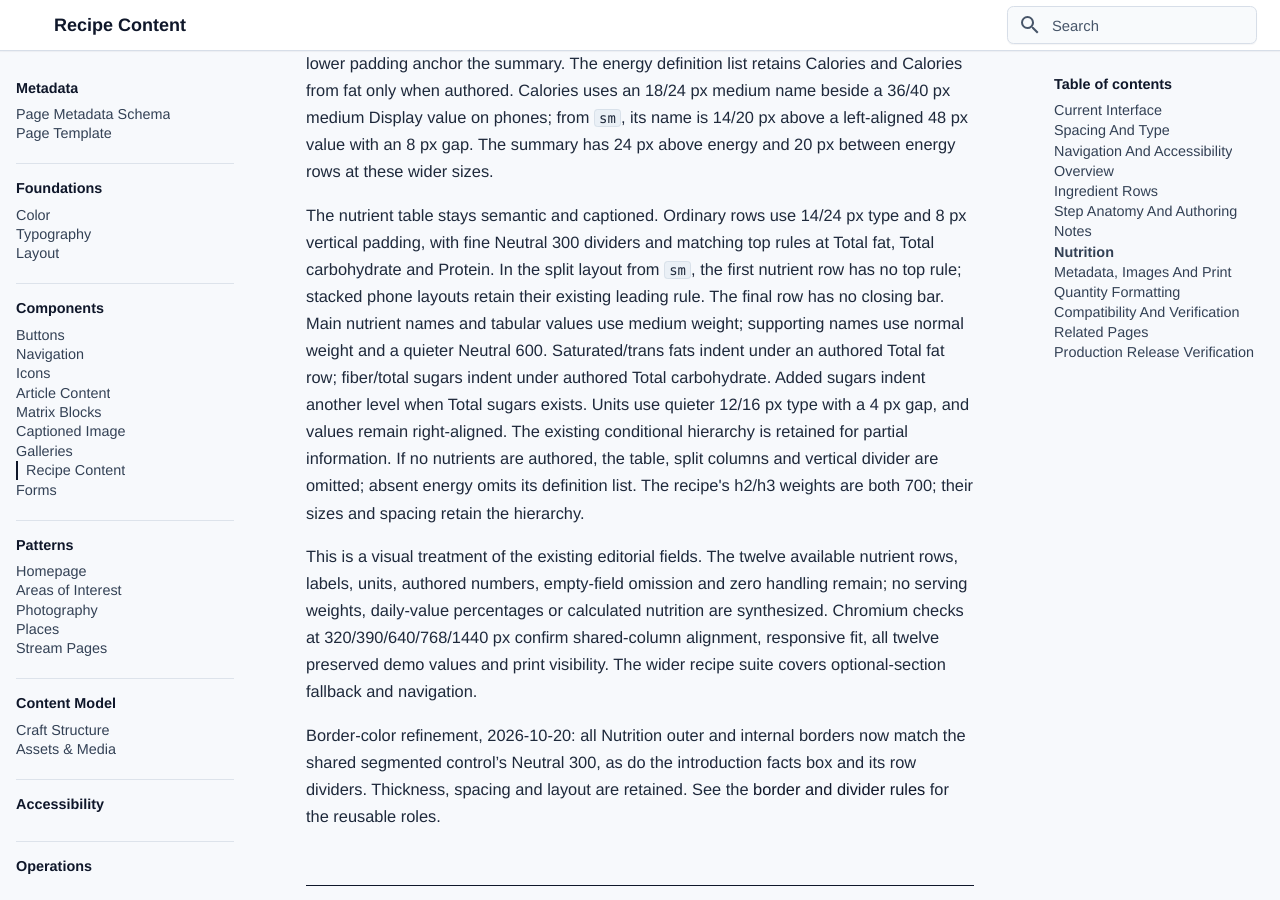
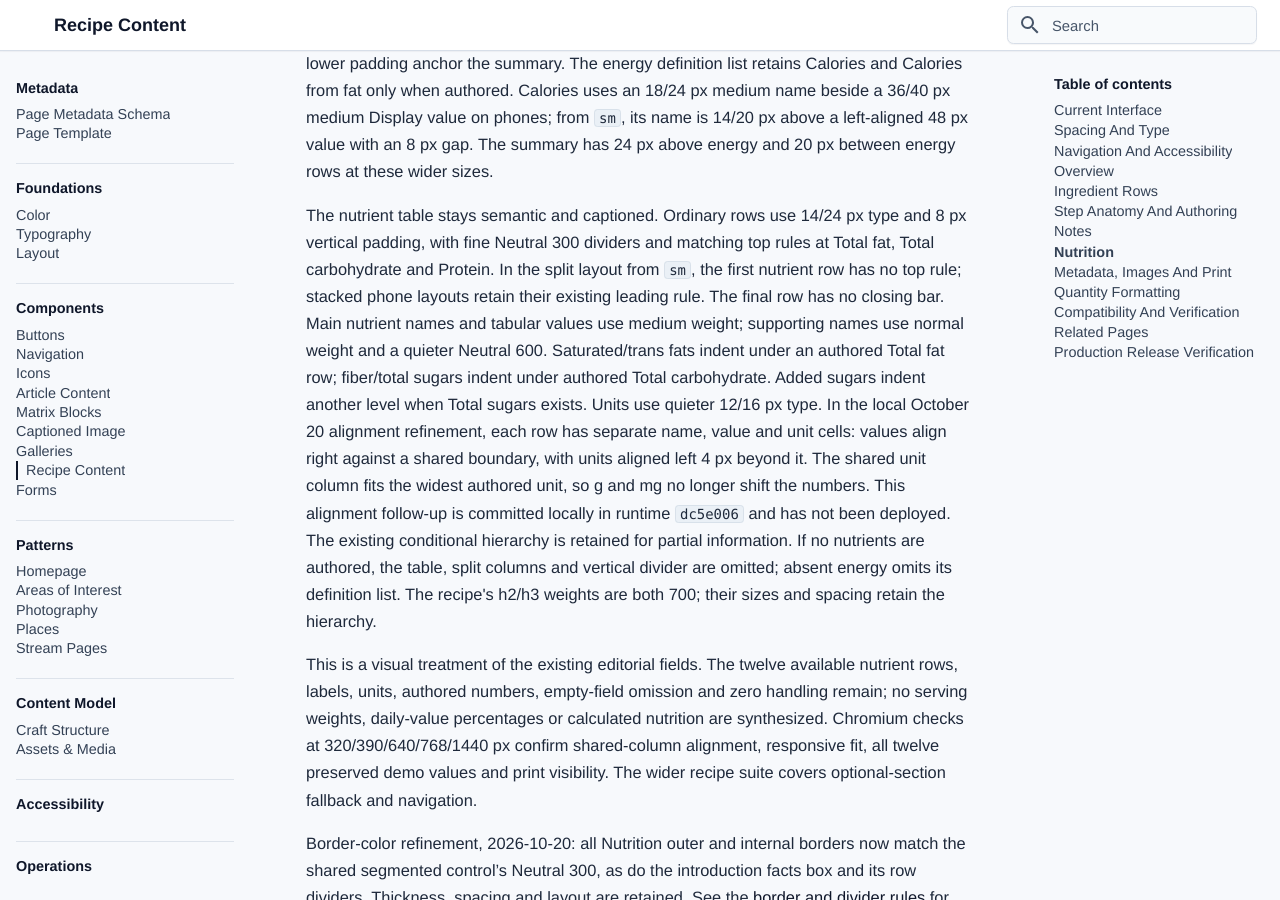
Before and after one commit to bentilden/Design-System, an MkDocs documentation site: the page built from docs/components/recipe-content.md, in a window 1280 px wide and 900 px high, scrolled down 7184 px. Built offline with MkDocs 1.6.1 and Material for MkDocs 9.7.7, drawn with Linux system fonts in a browser that asks for light colours; some web fonts are replaced.

Commit message:
Document aligned nutrition value and unit columns

```diff
--- a/docs/components/recipe-content.md
+++ b/docs/components/recipe-content.md
@@ -131,7 +131,7 @@ Local packaging refinement and width update, 2026-10-20: the Nutrition facts pan
 
 The label title remains Bold (700) Display, 28/32 px on phones and 32/36 px from `sm`, with normal letter spacing and a deliberate two-line title in the split layout. Per serving is a quiet 12/16 px uppercase Micro label with 8 px above it. A 2 px Neutral 300 header rule and 16 px lower padding anchor the summary. The energy definition list retains Calories and Calories from fat only when authored. Calories uses an 18/24 px medium name beside a 36/40 px medium Display value on phones; from `sm`, its name is 14/20 px above a left-aligned 48 px value with an 8 px gap. The summary has 24 px above energy and 20 px between energy rows at these wider sizes.
 
-The nutrient table stays semantic and captioned. Ordinary rows use 14/24 px type and 8 px vertical padding, with fine Neutral 300 dividers and matching top rules at Total fat, Total carbohydrate and Protein. In the split layout from `sm`, the first nutrient row has no top rule; stacked phone layouts retain their existing leading rule. The final row has no closing bar. Main nutrient names and tabular values use medium weight; supporting names use normal weight and a quieter Neutral 600. Saturated/trans fats indent under an authored Total fat row; fiber/total sugars indent under authored Total carbohydrate. Added sugars indent another level when Total sugars exists. Units use quieter 12/16 px type with a 4 px gap, and values remain right-aligned. The existing conditional hierarchy is retained for partial information. If no nutrients are authored, the table, split columns and vertical divider are omitted; absent energy omits its definition list. The recipe's h2/h3 weights are both 700; their sizes and spacing retain the hierarchy.
+The nutrient table stays semantic and captioned. Ordinary rows use 14/24 px type and 8 px vertical padding, with fine Neutral 300 dividers and matching top rules at Total fat, Total carbohydrate and Protein. In the split layout from `sm`, the first nutrient row has no top rule; stacked phone layouts retain their existing leading rule. The final row has no closing bar. Main nutrient names and tabular values use medium weight; supporting names use normal weight and a quieter Neutral 600. Saturated/trans fats indent under an authored Total fat row; fiber/total sugars indent under authored Total carbohydrate. Added sugars indent another level when Total sugars exists. Units use quieter 12/16 px type. In the local October 20 alignment refinement, each row has separate name, value and unit cells: values align right against a shared boundary, with units aligned left 4 px beyond it. The shared unit column fits the widest authored unit, so g and mg no longer shift the numbers. This alignment follow-up is committed locally in runtime `dc5e006` and has not been deployed. The existing conditional hierarchy is retained for partial information. If no nutrients are authored, the table, split columns and vertical divider are omitted; absent energy omits its definition list. The recipe's h2/h3 weights are both 700; their sizes and spacing retain the hierarchy.
 
 This is a visual treatment of the existing editorial fields. The twelve available nutrient rows, labels, units, authored numbers, empty-field omission and zero handling remain; no serving weights, daily-value percentages or calculated nutrition are synthesized. Chromium checks at 320/390/640/768/1440 px confirm shared-column alignment, responsive fit, all twelve preserved demo values and print visibility. The wider recipe suite covers optional-section fallback and navigation.
 
```
